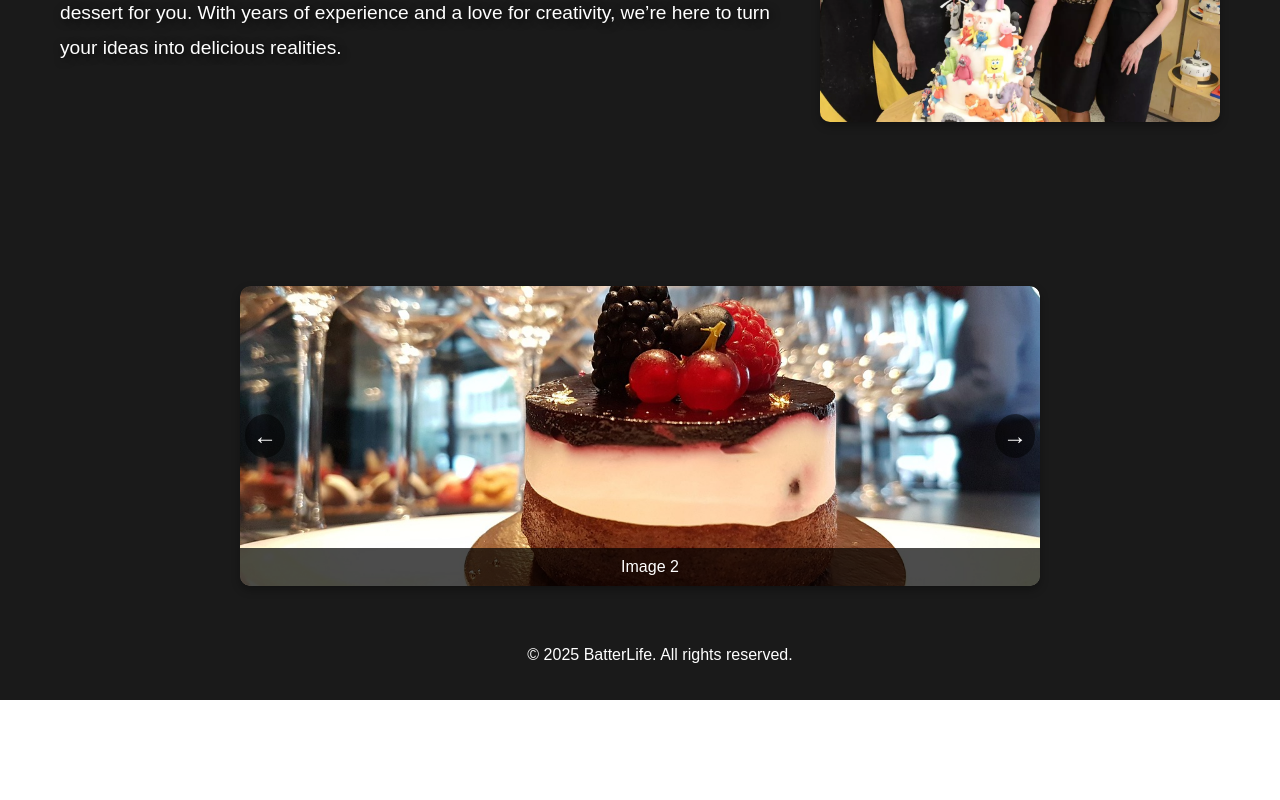
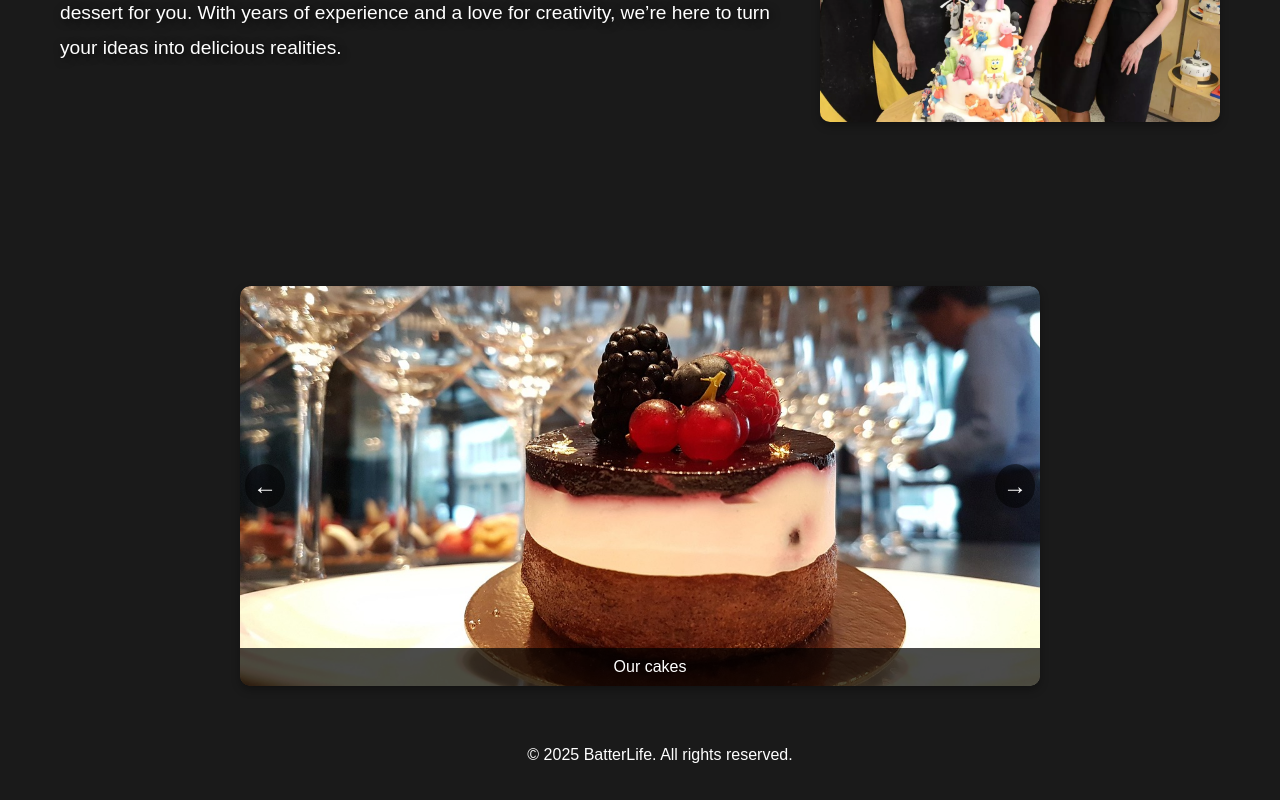
Before and after one commit to AndraSmarandache/batterlife, a React (Create React App) app: page /about in a window 1280 px wide. Shown: the part 2091-2891 px from the top of the page. Before the commit the page ends 2791 px from the top, so only its background shows below. Built offline with nearby package versions, Linux system fonts and the light colour scheme.

Commit message:
Gallery fixings

```diff
--- a/src/components/About.css
+++ b/src/components/About.css
@@ -108,7 +108,7 @@
     border-radius: 10px;
     box-shadow: 0 4px 8px rgba(0, 0, 0, 0.3);
     width: 100%;
-    height: 300px;
+    height: 400px;
   }
 
   .gallery-item img {
--- a/src/components/About.js
+++ b/src/components/About.js
@@ -121,7 +121,7 @@ function About() {
               alt={`Gallery ${currentImageIndex + 1}`}
               className={isFading ? 'fade-out' : ''}
             />
-            <div className="overlay">Image {currentImageIndex + 1}</div>
+            <div className="overlay">Our cakes</div>
           </div>
           <button className="arrow right-arrow" onClick={showPreviousImage}>
             &rarr;
```
